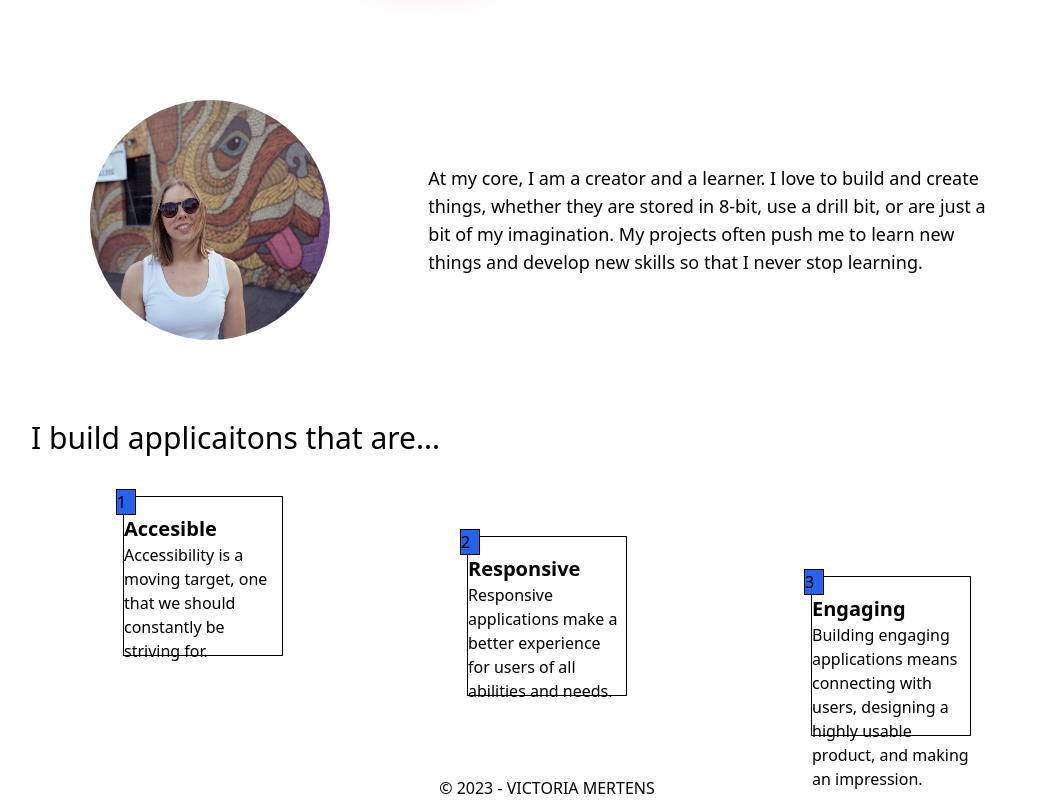
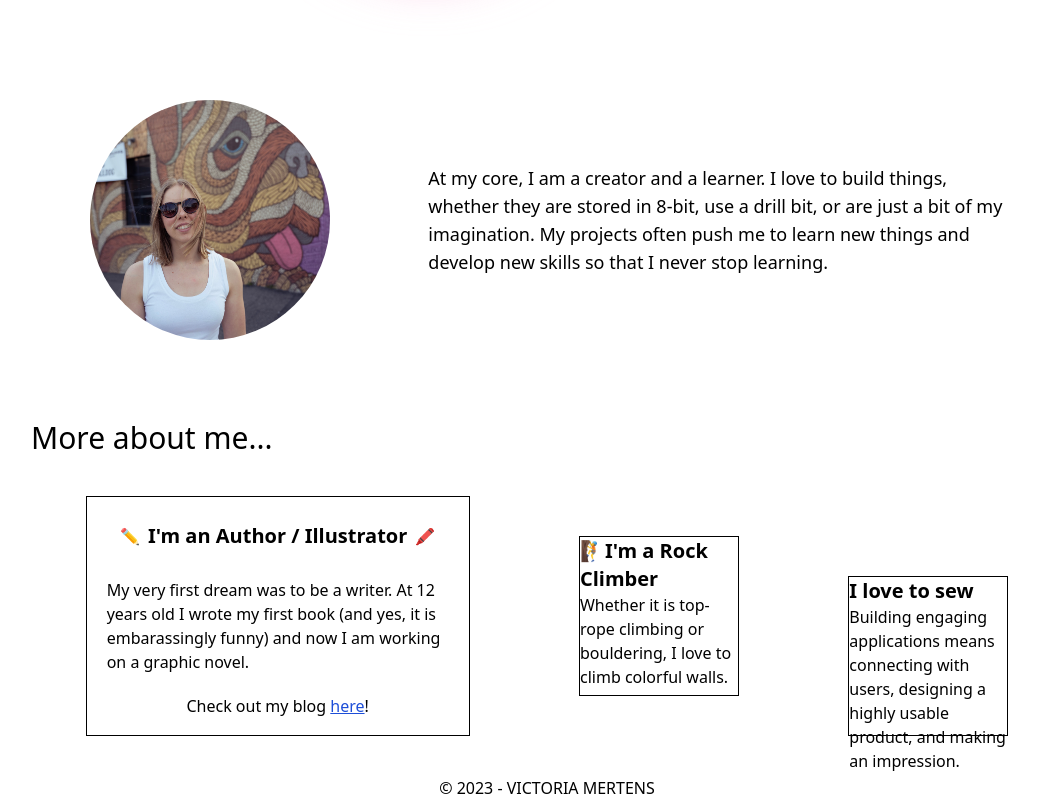
Before and after one commit to victoriamertens/next-portfolio, a Next.js app: page /about in a window 1280 px wide. Shown: the part 552-1352 px from the top of the page, without its empty margins (93-1132 px from the left). Built offline with nearby package versions, Linux system fonts and the light colour scheme.

Commit message:
About me section box finished

```diff
--- a/src/app/about/page.tsx
+++ b/src/app/about/page.tsx
@@ -4,6 +4,7 @@ export const metadata = {
 };
 
 import me from '../../../public/walking-me.png';
+import victoriamain from '../../../public/victoria-main.jpeg';
 import photome from '../../../public/about-fun.jpeg';
 import Image from 'next/image';
 import RainbowBlob from '../RainbowBlob';
@@ -67,41 +68,54 @@ export default function About() {
           />
 
           <p className=" text-lg max-w-xl">
-            At my core, I am a creator and a learner. I love to build and create
-            things, whether they are stored in 8-bit, use a drill bit, or are
-            just a bit of my imagination. My projects often push me to learn new
-            things and develop new skills so that I never stop learning.
+            At my core, I am a creator and a learner. I love to build things,
+            whether they are stored in 8-bit, use a drill bit, or are just a bit
+            of my imagination. My projects often push me to learn new things and
+            develop new skills so that I never stop learning.
           </p>
         </div>
 
         <div className="flex flex-col">
-          <h3 className="my-10 text-3xl">I build applicaitons that are...</h3>
+          <h3 className="my-10 text-3xl">More about me...</h3>
           <div className="flex justify-around">
-            <div className="border border-black w-40 h-40">
-              <h3 className="border border-black bg-blue-600 -mt-2 -ml-2 w-5">
-                1
-              </h3>
-              <h3 className="text-xl font-bold">Accesible</h3>
+            <div className="border border-black w-96 flex flex-col justify-center items-center">
+              <div className="flex">
+                <div className="flex flex-col justify-center">&#9999;</div>
+                <h3 className="text-xl font-bold p-2">
+                  I'm an Author / Illustrator
+                </h3>
+                <div className="flex flex-col justify-center">
+                  &#128397;&#65039;
+                </div>
+              </div>
+              <p className="p-5">
+                My very first dream was to be a writer. At 12 years old I wrote
+                my first book (and yes, it is embarassingly funny) and now I am
+                working on a graphic novel.
+              </p>
               <p>
-                Accessibility is a moving target, one that we should constantly
-                be striving for.
+                Check out my blog{' '}
+                <a
+                  href="https://medium.com/@victoria.mertens44"
+                  className="inline underline text-blue-700"
+                >
+                  here
+                </a>
+                !
               </p>
             </div>
             <div className="border border-black w-40 mt-10 h-40">
-              <h3 className="border border-black bg-blue-600 -mt-2 -ml-2 w-5">
-                2
+              <h3 className="text-xl font-bold">
+                {' '}
+                &#x1f9d7;I'm a Rock Climber
               </h3>
-              <h3 className="text-xl font-bold">Responsive</h3>
               <p>
-                Responsive applications make a better experience for users of
-                all abilities and needs.
+                Whether it is top-rope climbing or bouldering, I love to climb
+                colorful walls.
               </p>
             </div>
             <div className="border border-black w-40 mt-20 h-40">
-              <h3 className="border border-black bg-blue-600 -mt-2 -ml-2 w-5">
-                3
-              </h3>
-              <h3 className="text-xl font-bold">Engaging</h3>
+              <h3 className="text-xl font-bold">I love to sew</h3>
               <p>
                 Building engaging applications means connecting with users,
                 designing a highly usable product, and making an impression.
```
Also changed, not shown: public/victoria-main.jpeg (added).
